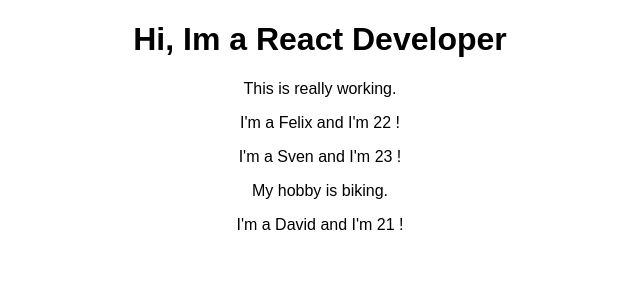
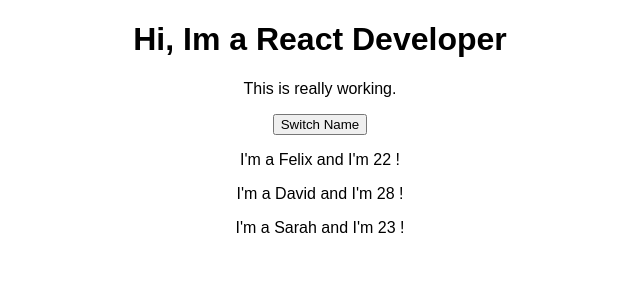
Before and after one commit to felixhaeberle/react-course, a React (Create React App) app in the folder section_03/react-complete-guide/: page / in a window 1280 px wide. Shown: the top 300 px of the page, without its empty margins (320-960 px from the left). Built offline with nearby package versions, Linux system fonts and the light colour scheme.

Commit message:
update section 3 with create-react-app customisation

```diff
--- a/section_03/react-complete-guide/src/App.js
+++ b/section_03/react-complete-guide/src/App.js
@@ -4,14 +4,43 @@
 
 
 class App extends Component {
+  state = {
+    persons : [
+      {name: "Felix", age: 22},
+      {name: "David", age: 28},
+      {name: "Sarah", age: 23}
+    ],
+    otherState: "an other state"
+  };
+  switchNameHandler = (newName) => {
+    this.setState({
+      persons : [
+        {name: newName, age: 28},
+        {name: "Claus", age: 22},
+        {name: "Vivien", age: 25}
+      ]
+    });
+  }
+
   render() {
     return (
       <div className="App">
         <h1>Hi, Im a React Developer</h1>
         <p>This is really working.</p>
-        <Person name="Felix" age="22"/>
-        <Person name="Sven" age="23">My hobby is biking.</Person>
-        <Person name="David" age="21"/>
+        <button onClick={() => this.switchNameHandler}>Switch Name</button>
+        <Person
+          name={this.state.persons[0].name}
+          age={this.state.persons[0].age}
+        />
+        <Person
+          name={this.state.persons[1].name}
+          age={this.state.persons[1].age}
+          click={this.switchNameHandler.bind(this, "Louis")}
+        />
+        <Person
+          name={this.state.persons[2].name}
+          age={this.state.persons[2].age}
+        />
       </div>
     );
   }
--- a/section_03/react-complete-guide/src/Person/Person.js
+++ b/section_03/react-complete-guide/src/Person/Person.js
@@ -3,7 +3,7 @@
 const person = (props) => {
   return (
     <div>
-      <p>I'm a {props.name} and I'm {props.age} !</p>
+      <p onClick={props.click}>I'm a {props.name} and I'm {props.age} !</p>
       <p>{props.children}</p>
     </div>
   )
```
